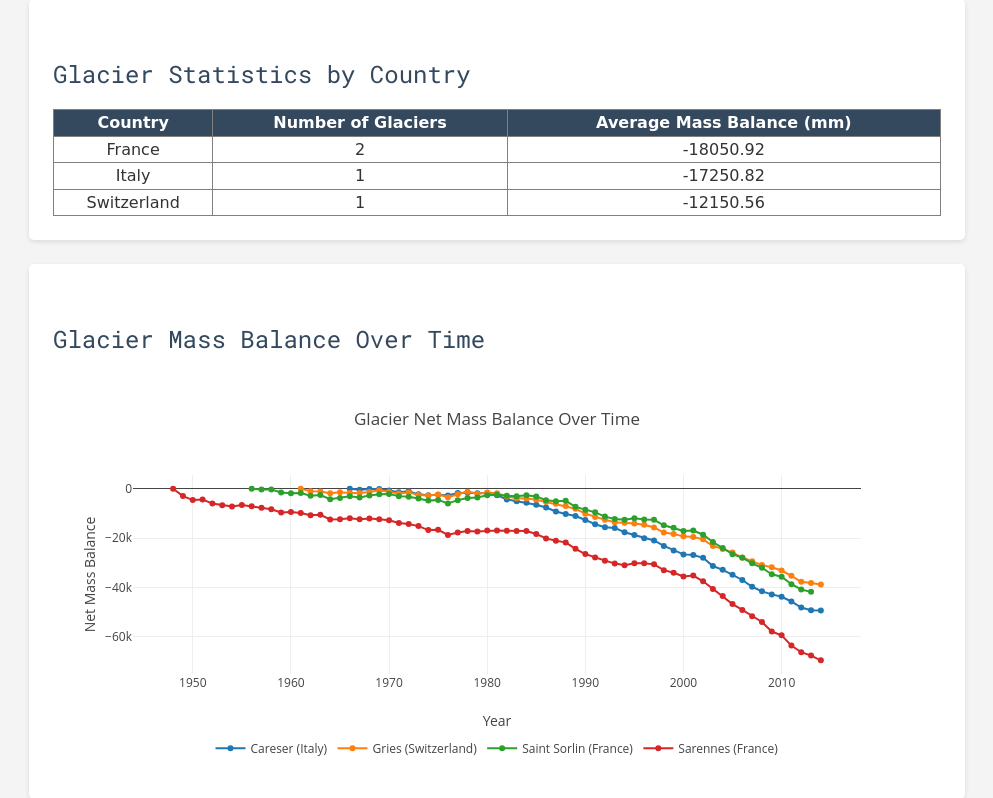
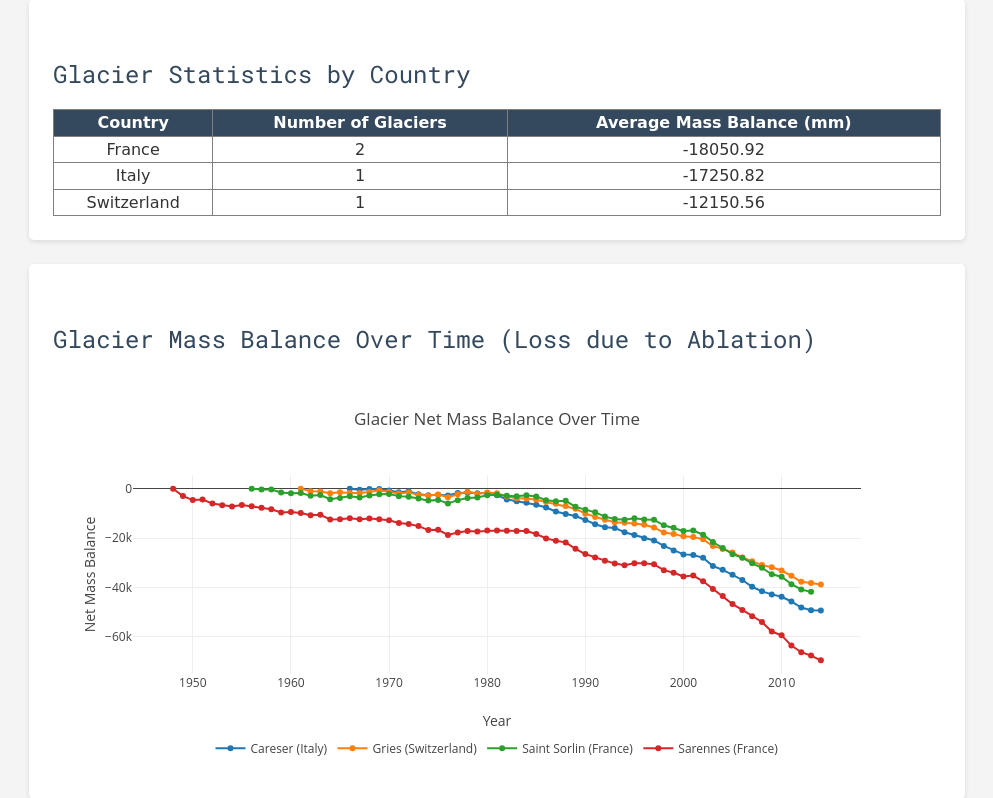
Before and after one commit to Gab1999/Alpinewatchwebsite, a Flask app: page /data in a window 1280 px wide. Shown: the part 203-1001 px from the top of the page, without its empty margins (143-1136 px from the left). Run offline with Flask 3, Linux system fonts and the light colour scheme; data comes from the database, SQL or seed files in the repository; some libraries are stand-ins or nearby versions; some web fonts are replaced.

Commit message:
Update chart title for glacier mass balance

```diff
--- a/templates/data.html
+++ b/templates/data.html
@@ -71,7 +71,7 @@
              <!-- GRAPHH-->
             <script src="https://cdn.plot.ly/plotly-latest.min.js"></script>
             <div class="card">
-                <h2>Glacier Mass Balance Over Time</h2>
+                <h2>Glacier Mass Balance Over Time (Loss due to Ablation)</h2>
                 <div id="glacier-chart" style="height: 400px;"></div>
             </div>
             <script>
```
